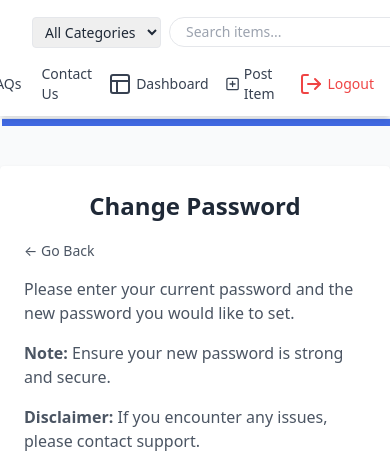
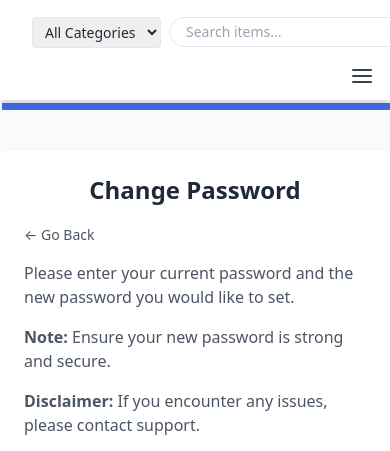
Before and after one commit to ericko47/safedeal, a Django app: page /change-password/ in a window 390 px wide; the page is wider, and only the part inside the window is pictured. Shown: the top 451 px of that part. Run offline with Django 5.2, Linux system fonts and the light colour scheme; the visitor is signed in with stand-in values (Sample User, id 1).

Commit message:
Enhance navigation with mobile menu toggle and update FAQs and Contact Us links; refine spinner behavior and phone formatting

```diff
--- a/safedeal/core/templates/core/base.html
+++ b/safedeal/core/templates/core/base.html
@@ -57,17 +57,28 @@
           </div>
 
           <!-- Navigation Links -->
-          <nav class="space-x-4 text-sm flex items-center justify-end">
+
+          <div class="md:hidden flex justify-end">
+            <button id="mobile-menu-toggle" class="text-gray-700 hover:text-blue-600">
+              <i data-feather="menu"></i>
+            </button>
+          </div>
+
+          <!-- Navigation Links -->
+          <nav id="navbar-links" class="hidden md:flex md:space-x-4 flex-col md:flex-row text-sm items-start md:items-center md:justify-end mt-2 md:mt-0">
+
             <a href="{% url 'browse' %}" class="flex items-center space-x-1 text-gray-700 hover:text-blue-600">
               <i data-feather="grid"></i><span>Browse</span>
             </a>
+            <!-- FAQs -->
             <a href="{% url 'faq' %}" class="flex items-center space-x-1 text-gray-700 hover:text-blue-600">
-              <i data-feather=""></i><span>FAQs</span>
-            </a>
-            <a href="{% url 'contact_us' %}" class="flex items-center space-x-1 text-gray-700 hover:text-blue-600">
-              <i data-feather=""></i><span>Contact Us</span>
+              <i data-feather="help-circle"></i><span>FAQs</span>
             </a>
 
+            <!-- Contact Us -->
+            <a href="{% url 'contact_us' %}" class="flex items-center space-x-1 text-gray-700 hover:text-blue-600">
+              <i data-feather="mail"></i><span>Contact Us</span>
+            </a>
             {% if user.is_authenticated %}
               <a href="{% url 'dashboard' %}" class="flex items-center space-x-1 text-gray-700 hover:text-blue-600">
                 <i data-feather="layout"></i><span>Dashboard</span>
@@ -98,12 +109,15 @@
       document.addEventListener("DOMContentLoaded", () => {
         const spinner = document.getElementById("loading-spinner");
 
-        // Show spinner on page navigation
+        // Ensure spinner is hidden when page is (re)loaded
+        spinner.classList.add("hidden");
+
+        // Show spinner on page unload
         window.addEventListener("beforeunload", () => {
           spinner.classList.remove("hidden");
         });
 
-        // Show spinner on form submit
+        // Show spinner on form submission
         document.querySelectorAll("form").forEach(form => {
           form.addEventListener("submit", () => {
             spinner.classList.remove("hidden");
@@ -111,6 +125,7 @@
         });
       });
     </script>
+
     <!-- Line Separator -->
     <div class="line"></div>
     <!-- Messages -->
@@ -168,5 +183,18 @@
 </body>
 </html>
 <script>
-    feather.replace()
+  // Feather icons already loaded above
+  feather.replace();
+
+  // Toggle mobile nav
+  document.addEventListener("DOMContentLoaded", () => {
+    const toggleBtn = document.getElementById("mobile-menu-toggle");
+    const navLinks = document.getElementById("navbar-links");
+
+    if (toggleBtn && navLinks) {
+      toggleBtn.addEventListener("click", () => {
+        navLinks.classList.toggle("hidden");
+      });
+    }
+  });
 </script>
--- a/safedeal/core/templates/core/index.html
+++ b/safedeal/core/templates/core/index.html
@@ -5,6 +5,7 @@
   <meta charset="UTF-8" />
   <meta name="viewport" content="width=device-width, initial-scale=1.0" />
   <title>SafeDeal - Secure Local Transactions</title>
+  <link rel="icon" type="image/png" href="{% static 'core/logos/slogobox.png' %}">
   <link rel="stylesheet" href="{% static 'core/css/style.css' %}">
   <link rel="stylesheet" href="https://fonts.googleapis.com/css2?family=Roboto:wght@400;700&display=swap" />
   <link rel="stylesheet" href="https://cdn.jsdelivr.net/npm/bootstrap@5.3.0/dist/css/bootstrap.min.css" />
--- a/safedeal/mpesa/utils.py
+++ b/safedeal/mpesa/utils.py
@@ -14,9 +14,7 @@ def get_access_token():
     return access_token
 
 def format_phone(phone):
-    """
-    Converts 07XXXXXXXX to 2547XXXXXXXX
-    """
+
     if phone.startswith("07"):
         return "254" + phone[1:]
     elif phone.startswith("01"):
@@ -46,7 +44,7 @@ def lipa_na_mpesa(phone_number, amount, account_reference="SafeDeal", transactio
         "Password": password,
         "Timestamp": timestamp,
         "TransactionType": "CustomerPayBillOnline",
-        "Amount": int(float(amount)),  # ensures compatibility just in case,
+        "Amount": int(float(amount)),
         "PartyA": phone_number,
         "PartyB": business_short_code,
         "PhoneNumber": formatted_phone,
```
